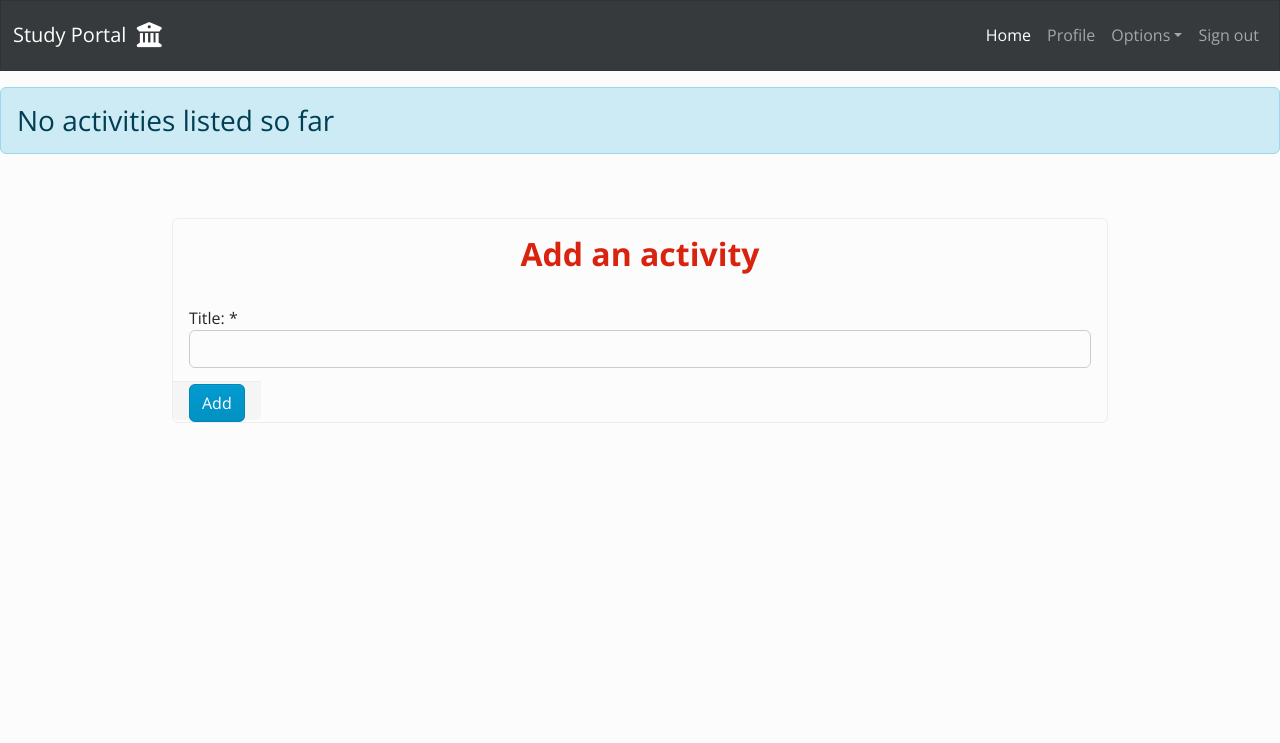
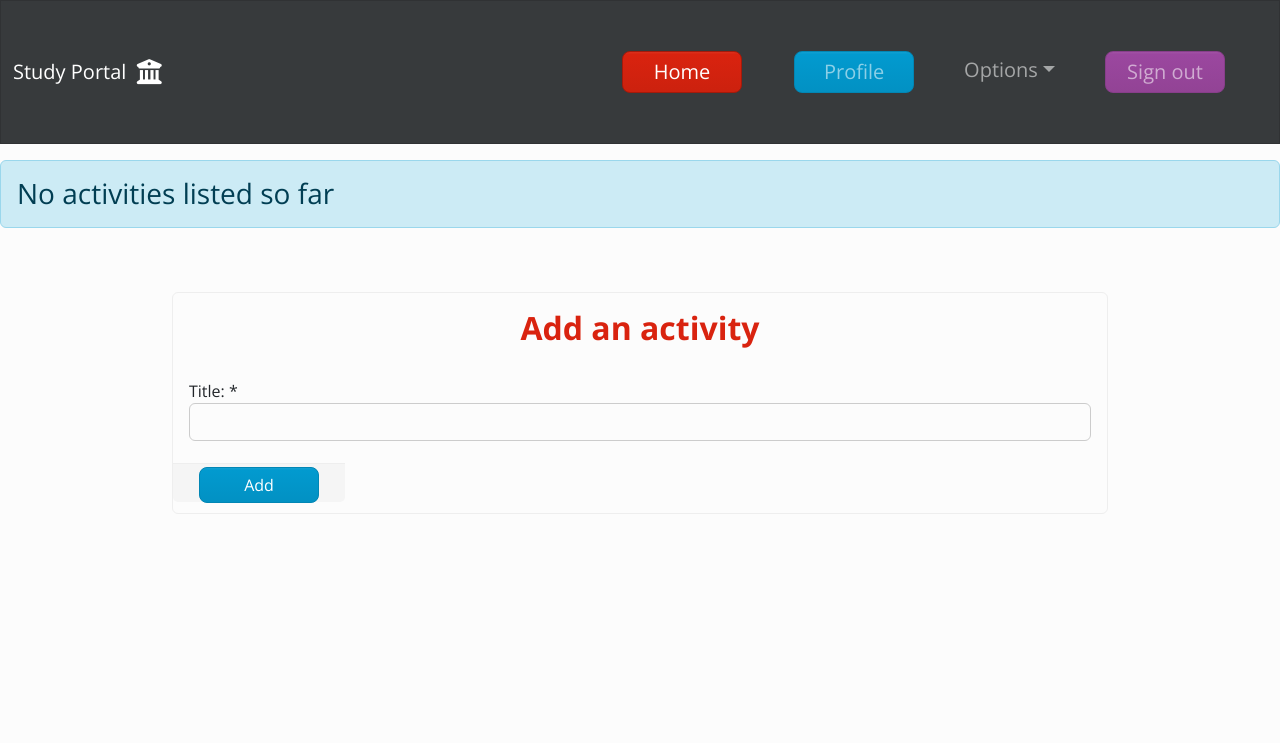
Before and after one commit to alex-njuguna/study-portal, a Django app: page /activity/ in a window 1280 px wide. Shown: the top 743 px of the page. Run offline with Django 4.2, Linux system fonts and the light colour scheme; a user stored in the database is signed in; data that the repository does not hold is empty; some libraries are stand-ins or nearby versions.

Commit message:
navbar styling

```diff
--- a/portal/dashboard/templates/navbar.html
+++ b/portal/dashboard/templates/navbar.html
@@ -1,4 +1,24 @@
 {% load socialaccount %}
+
+<style>
+    a{
+        color: white;
+        font-weight: normal;
+    }
+
+    a:hover{
+        letter-spacing: 2px;
+        color: white;
+        font-weight: bold;
+    }
+
+    .btn {
+        padding: 5px 10px;
+        border-radius: 8px;
+        width: 120px;
+        margin: 10px;
+    }
+</style>
 
 <nav class="navbar navbar-expand-lg bg-dark" data-bs-theme="dark">
     <div class="container-fluid">
@@ -8,21 +28,21 @@
             <span class="navbar-toggler-icon"></span>
         </button>
         <div class="collapse navbar-collapse" id="navbarColor02">
-            <ul class="navbar-nav ms-auto">
-                <li class="nav-item">
-                    <a class="nav-link active" href="{% url 'dashboard:home' %}">Home
+            <ul class="navbar-nav ms-auto m-3 fs-5">
+                <li class="nav-item m-3">
+                    <a class="btn btn-primary nav-link active" href="{% url 'dashboard:home' %}">Home
                         <span class="visually-hidden">(current)</span>
                     </a>
                 </li>
 
                 {% if user.is_authenticated %}
-                    <li class="nav-item">
-                        <a class="nav-link" href="{% url 'dashboard:profile' %}">Profile</a>
+                    <li class="nav-item m-3">
+                        <a class="btn btn-info nav-link" href="{% url 'dashboard:profile' %}">Profile</a>
                     </li>
-                    <li class="nav-item dropdown">
+                    <li class="nav-item dropdown m-3">
                         <a class="nav-link dropdown-toggle" data-bs-toggle="dropdown" href="#" role="button" aria-haspopup="true"
                             aria-expanded="false">Options</a>
-                        <div class="dropdown-menu">
+                        <div class="dropdown-menu btn btn-info mb-3 fs-5">
                             <a class="dropdown-item" href="{% url 'note:home' %}">Notes</a>
                             <a class="dropdown-item" href="{% url 'homework:home' %}">Homework</a>
                             <a class="dropdown-item" href="{% url 'youtube:home' %}">Youtube</a>
@@ -33,12 +53,12 @@
                             <a class="dropdown-item" href="{% url 'conversion:index' %}">Conversion</a>
                         </div>
                     </li>
-                    <li class="nav-item">
-                        <a class="nav-link" href="{% url 'dashboard:signout' %}">Sign out</a>
+                    <li class="nav-item m-3">
+                        <a class="btn btn-danger nav-link" href="{% url 'dashboard:signout' %}">Sign out</a>
                     </li>
                 {% else %}
-                    <li class="nav-item">
-                        <a class="nav-link" href="{% provider_login_url 'google' %}?next=/">
+                    <li class="nav-item m-3">
+                        <a class="btn btn-danger nav-link" href="{% provider_login_url 'google' %}?next=/">
                             sign in
                         </a>
                     </li>
```
Also changed, not shown: portal/dashboard/static/dashboard/css/home_style.css (line endings or trailing spaces), portal/db.sqlite3.
